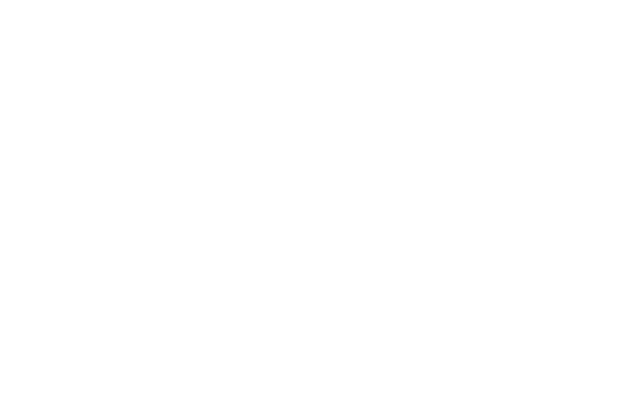
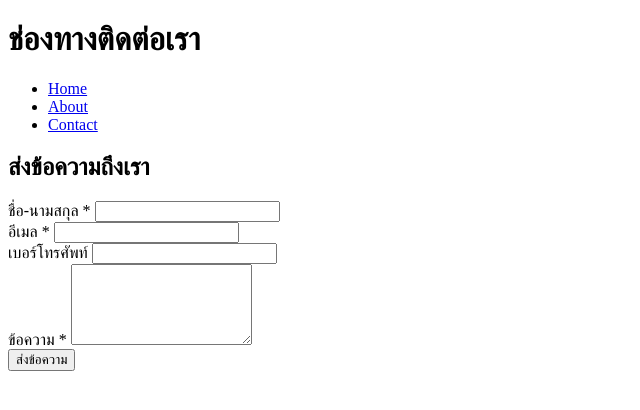
Before and after one commit to 66160158/HW2, a plain HTML site: page contact.html in a window 1280 px wide. Shown: the whole page, without its empty margins (0-640 px from the left). Drawn offline with Linux system fonts and the light colour scheme.

Commit message:
add code in contact.html file

```diff
--- a/contact.html
+++ b/contact.html
@@ -0,0 +1,64 @@
+<!DOCTYPE html>
+<html lang="th">
+<head>
+ <meta charset="UTF-8">
+ <meta name="viewport" content="width=device-width, initial-scale=1.0">
+ <title>=ติดต่อเรา - สถานที่ท่องเที่ยวในจังหวัดระยอง</title>
+</head>
+<body>
+ <header role="banner">
+ <h1>ช่องทางติดต่อเรา</h1>
+ <nav role="navigation">
+ <ul class="nav-list">
+   <li><a href="index.html">Home</a></li>
+   <li><a href="about.html">About</a></li>
+   <li><a href="contact.html">Contact</a></li>
+ </ul>
+ </nav>
+ </header>
+ <main role="main">
+ <section>
+ <h2>ส่งข้อความถึงเรา</h2>
+ <form action="/submit" method="POST" role="form">
+    <div class="form-group">
+    <label for="fullname">ชื่อ-นามสกุล *</label>
+    <input
+    type="text"
+    id="fullname"
+    name="fullname"
+    required
+    minlength="2"
+    maxlength="100">
+    </div>
+    <div class="form-group">
+    <label for="email">อีเมล *</label>
+    <input
+    type="email"
+    id="email"
+    name="email"
+    required
+    pattern="[a-z0-9._%+-]+@[a-z0-9.-]+\.[a-z]{2,}$">
+    </div>
+    <div class="form-group">
+    <label for="tel">เบอร์โทรศัพท์</label>
+    <input
+    type="tel"
+    id="tel"
+    name="tel"
+    pattern="[0-9]{10}">
+    </div>
+    <div class="form-group">
+    <label for="message">ข้อความ *</label>
+    <textarea
+    id="message"
+    name="message"
+    required
+    minlength="12"
+    rows="5"></textarea>
+    </div>
+    <button type="submit">ส่งข้อความ</button>
+    </form>
+ </section>
+ </main>
+</body>
+</html>
```
Also changed, not shown: about.html (+1 -1 lines).
